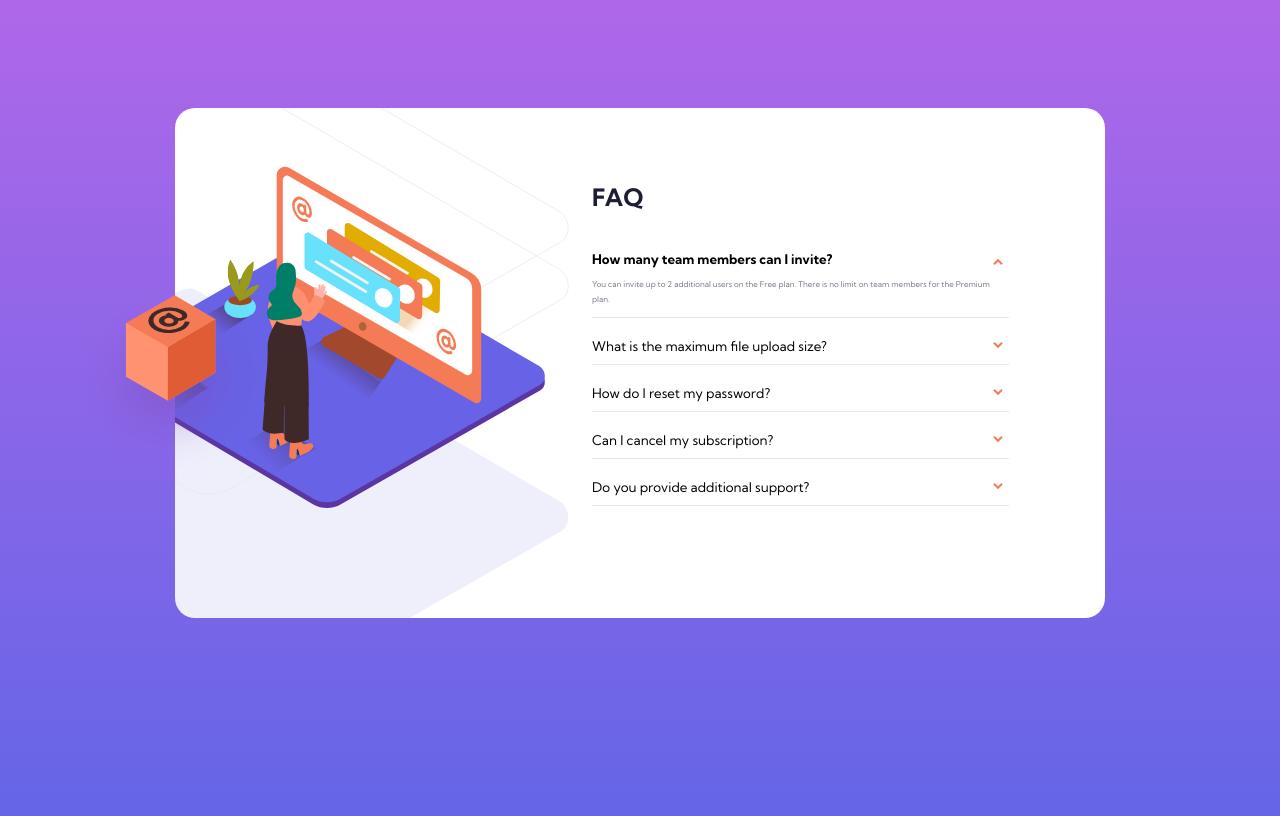
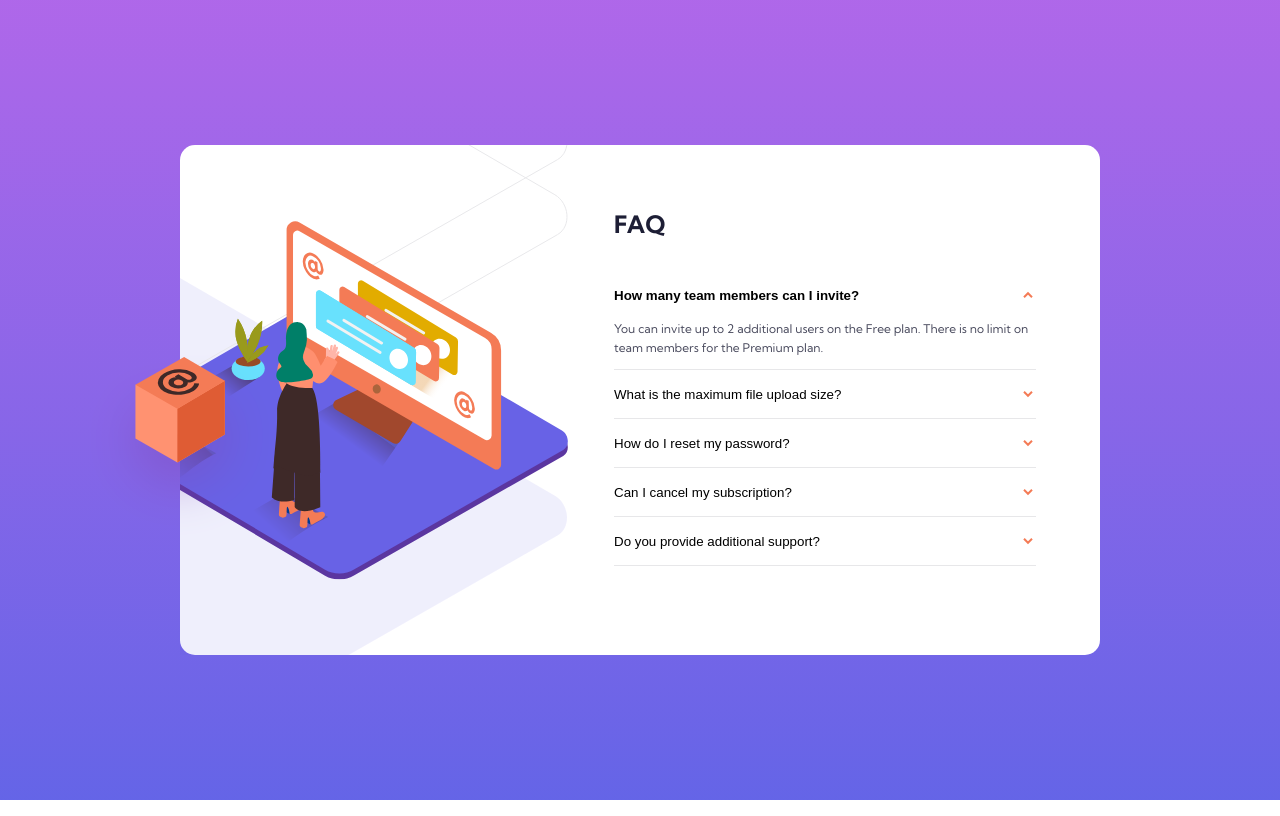
Before and after one commit to olppaemi/accordion-card, a plain HTML site: page index.html in a window 1280 px wide. Both pictures are taken after a click on the button "How many team members can I invite?". Drawn offline with Linux system fonts and the light colour scheme.

Commit message:
redesign

```diff
--- /dev/null
+++ b/app/js/script.js
@@ -0,0 +1,27 @@
+const accordionButtons = document.querySelectorAll('.accordion-button');
+const accordionCollapses = document.querySelectorAll('.accordion-collapse');
+
+accordionButtons.forEach((button) => {
+  button.addEventListener('click', (e) => {
+    const accordionCollapse = e.target.parentElement.nextElementSibling;
+
+    accordionButtons.forEach((btn) => {
+      if (btn.classList.contains('show')) {
+        btn.classList.remove('show');
+      }
+    });
+
+    accordionCollapses.forEach((el) => {
+      if (el != accordionCollapse) {
+        el.classList.remove('show');
+      }
+    });
+
+    if (!accordionCollapse.classList.contains('show')) {
+      accordionCollapse.classList.add('show');
+      button.classList.add('show');
+    } else {
+      accordionCollapse.classList.remove('show');
+    }
+  });
+});
--- /dev/null
+++ b/app/scss/_accordion.scss
@@ -0,0 +1,84 @@
+.accordion {
+  @include breakpoint(large) {
+    flex: 1;
+    padding-top: rem(64);
+    padding-bottom: rem(64);
+    padding-left: rem(12);
+    padding-right: rem(64);
+  }
+}
+
+.accordion-item {
+  border-bottom: 1px solid var(--light-gray-blue);
+}
+
+.accordion-header {
+  padding-top: rem(12);
+  padding-bottom: rem(12);
+
+  @include breakpoint(large) {
+    padding-top: rem(16);
+    padding-bottom: rem(16);
+  }
+}
+
+.accordion-button {
+  width: 100%;
+  display: flex;
+  flex-direction: row;
+  justify-content: space-between;
+  align-items: center;
+  cursor: pointer;
+
+  &.show {
+    font-weight: 700;
+  }
+
+  &:hover {
+    color: var(--soft-red);
+  }
+
+  &::after {
+    display: block;
+    content: "";
+    width: 1rem;
+    height: 1rem;
+    background: url("/images/icon-arrow-down.svg") no-repeat;
+    background-position: center;
+    transition: transform 300ms ease-out;
+  }
+
+  &.show::after {
+    transform: rotate(180deg);
+  }
+}
+
+.accordion-collapse {
+  @include breakpoint(large) {
+    padding-bottom: rem(16);
+  }
+
+  &.collapse {
+    display: none;
+  }
+
+  &.show {
+    display: block;
+    padding-bottom: rem(12);
+    animation: slide-down 300ms ease-out;
+  }
+}
+
+.accordion-body {
+  color: var(--xdark-gray-blue);
+  line-height: 1.6;
+}
+
+@keyframes slide-down {
+  from {
+    opacity: 0;
+  }
+  to {
+    opacity: 1;
+  }
+}
--- /dev/null
+++ b/app/scss/_functions.scss
@@ -0,0 +1,3 @@
+@function rem($pixels, $context: 16) {
+  @return ($pixels / $context) * 1rem;
+}
--- /dev/null
+++ b/app/scss/_globals.scss
@@ -0,0 +1,128 @@
+:root {
+  --desaturated-blue: hsl(238, 29%, 16%);
+  --soft-red: hsl(14, 88%, 65%);
+  --soft-violet: hsl(273, 75%, 66%);
+  --soft-blue: hsl(240, 73%, 65%);
+  --xdark-gray-blue: hsl(237, 12%, 33%);
+  --dark-gray-blue: hsl(240, 6%, 50%);
+  --light-gray-blue: hsl(240, 5%, 91%);
+}
+
+*,
+*::before,
+*::after {
+  box-sizing: border-box;
+  margin: 0;
+  padding: 0;
+}
+
+html {
+  font-size: 100%;
+  color: var(--desaturated-blue);
+}
+
+body {
+  font-family: "Kumbh Sans", sans-serif;
+  font-size: rem(12);
+  min-height: 100vh;
+  display: flex;
+  justify-content: center;
+  align-items: center;
+  background: linear-gradient(to bottom, var(--soft-violet), var(--soft-blue));
+
+  @include breakpoint-down(medium) {
+    padding-top: rem(148);
+    padding-bottom: rem(85);
+  }
+}
+
+.container {
+  position: relative;
+  background-color: white;
+  border-radius: 15px;
+
+  @include breakpoint-down(medium) {
+    width: 87%;
+    height: rem(535);
+    padding-top: rem(138);
+    padding-left: rem(24);
+    padding-right: rem(24);
+  }
+
+  @include breakpoint(large) {
+    display: flex;
+    flex-direction: row;
+    width: rem(920);
+    height: rem(510);
+  }
+
+  h1 {
+    @include breakpoint-down(medium) {
+      text-align: center;
+      margin-bottom: rem(24);
+    }
+
+    @include breakpoint(large) {
+      margin-bottom: rem(32);
+    }
+  }
+}
+
+button {
+  background: transparent;
+  border: none;
+}
+
+.image-container {
+  @include breakpoint-down(medium) {
+    position: absolute;
+    top: 0;
+    left: 50%;
+    transform: translate(-50%, -53%);
+  }
+
+  @include breakpoint(large) {
+    position: relative;
+    flex: 1;
+    overflow: hidden;
+
+    .woman-desktop {
+      position: absolute;
+      top: 50%;
+      bottom: 0;
+      left: -20%;
+      transform: translateY(-50%);
+      z-index: 1;
+    }
+  }
+}
+
+.bg-pattern-mobile {
+  position: absolute;
+  top: rem(100);
+  left: rem(25);
+}
+
+.bg-pattern-desktop {
+  position: absolute;
+  right: 8%;
+  bottom: -26%;
+}
+
+.box {
+  position: absolute;
+  transform: translate(-50%, 114%);
+  z-index: 10;
+}
+
+.hide-for-mobile {
+  @include breakpoint-down(medium) {
+    display: none;
+  }
+}
+
+.hide-for-desktop {
+  @include breakpoint(large) {
+    display: none;
+  }
+}
--- /dev/null
+++ b/app/scss/style.scss
@@ -0,0 +1,4 @@
+@import "functions";
+@import "breakpoints";
+@import "globals";
+@import "accordion";
--- a/index.html
+++ b/index.html
@@ -3,86 +3,99 @@
 
 <head>
   <meta charset="UTF-8">
-  <title>Frontend Mentor | FAQ Accordion Card</title>
   <meta name="viewport" content="width=device-width, initial-scale=1.0">
-
+  <!-- displays site properly based on user's device -->
   <link rel="icon" type="image/png" sizes="32x32" href="./images/favicon-32x32.png">
   <link rel="preconnect" href="https://fonts.googleapis.com">
   <link rel="preconnect" href="https://fonts.gstatic.com" crossorigin>
   <link href="https://fonts.googleapis.com/css2?family=Kumbh+Sans:wght@400;700&display=swap" rel="stylesheet">
-  <link rel="stylesheet" href="/styles/style.css">
+  <link rel="stylesheet" href="dist/style.css">
+  <title>Frontend Mentor | FAQ Accordion Card</title>
 </head>
 
 <body>
-  <div class="card">
-    <img class="desktop-img-box" src="/images/illustration-box-desktop.svg" alt="box">
-    <div class="card__image">
-      <img class="desktop-img" src="/images/illustration-woman-online-desktop.svg" alt="woman">
-      <img class="mobile-img" src="/images/illustration-woman-online-mobile.svg" alt="woman">
+  <main class="container">
+    <img class="box hide-for-mobile" src="images/illustration-box-desktop.svg" alt="">
+    <div class="image-container">
+      <img class="hide-for-desktop" src="images/illustration-woman-online-mobile.svg" alt="">
+      <img class="bg-pattern-mobile hide-for-desktop" src="images/bg-pattern-mobile.svg" alt="">
+
+      <img class="woman-desktop hide-for-mobile" src="images/illustration-woman-online-desktop.svg" alt="">
+      <img class="bg-pattern-desktop hide-for-mobile" src="images/bg-pattern-desktop.svg" alt="">
     </div>
-    <div class="card__body">
+
+    <div class="accordion">
       <h1>FAQ</h1>
-      <div class="accordion">
-        <div class="accordion__item">
-          <button class="accordion__question">
+      <div class="accordion-item">
+        <h2 class="accordion-header">
+          <button class="accordion-button">
             How many team members can I invite?
           </button>
-          <div class="accordion__collapse collapse">
-            <div class="accordion__answer">
+        </h2>
+        <div id="collapseOne" class="accordion-collapse collapse">
+          <div class="accordion-body">
             You can invite up to 2 additional users on the Free plan. There is no limit on
             team members for the Premium plan.
           </div>
         </div>
       </div>
 
-        <div class="accordion__item">
-          <button class="accordion__question">
+      <div class="accordion-item">
+        <h2 class="accordion-header">
+          <button class="accordion-button">
             What is the maximum file upload size?
           </button>
-          <div class="accordion__collapse collapse">
-            <div class="accordion__answer">
+        </h2>
+        <div id="collapseTwo" class="accordion-collapse collapse">
+          <div class="accordion-body">
             No more than 2GB. All files in your account must fit your allotted storage space.
           </div>
         </div>
       </div>
 
-        <div class="accordion__item">
-          <button class="accordion__question">
+      <div class="accordion-item">
+        <h2 class="accordion-header">
+          <button class="accordion-button">
             How do I reset my password?
           </button>
-          <div class="accordion__collapse collapse">
-            <div class="accordion__answer">
+        </h2>
+        <div id="collapseThree" class="accordion-collapse collapse">
+          <div class="accordion-body">
             Click “Forgot password” from the login page or “Change password” from your profile page.
             A reset link will be emailed to you.
           </div>
         </div>
       </div>
 
-        <div class="accordion__item">
-          <button class="accordion__question ">
+      <div class="accordion-item">
+        <h2 class="accordion-header">
+          <button class="accordion-button">
             Can I cancel my subscription?
           </button>
-          <div class="accordion__collapse collapse">
-            <div class="accordion__answer">
+        </h2>
+        <div id="collapseFour" class="accordion-collapse collapse">
+          <div class="accordion-body">
             Yes! Send us a message and we’ll process your request no questions asked.
           </div>
         </div>
       </div>
 
-        <div class="accordion__item">
-          <button class="accordion__question">
+      <div class="accordion-item">
+        <h2 class="accordion-header">
+          <button class="accordion-button">
             Do you provide additional support?
           </button>
-          <div class="accordion__collapse collapse">
-            <div class="accordion__answer">
+        </h2>
+        <div id="collapseFive" class="accordion-collapse collapse">
+          <div class="accordion-body">
             Chat and email support is available 24/7. Phone lines are open during normal business hours.
           </div>
         </div>
       </div>
     </div>
-    </div>
-  </div>
-  <script type="text/javascript" src="/script.js"></script>
+  </main>
+
+  <script src="app/js/script.js"></script>
 </body>
 
 </html>
--- a/script.js
+++ /dev/null
@@ -1,43 +0,0 @@
-document.querySelectorAll('.accordion__question').forEach((item) => {
-    item.addEventListener('click', (event) => {
-        let accCollapse = item.nextElementSibling;
-
-        if (!item.classList.contains('collapsing')) {
-
-            if (!item.classList.contains('open')) {
-                accCollapse.style.display = 'block';
-                let accHeight = accCollapse.clientHeight;
-
-                setTimeout(() => {
-                    accCollapse.style.height = accHeight + 'px';
-                    accCollapse.style.display = '';
-                }, 1);
-
-                accCollapse.classList = 'accordion__collapse collapsing';
-
-                setTimeout(() => {
-                    console.log('open accordion content');
-                    accCollapse.classList = 'accordion__collapse collapse open';
-                }, 300);
-            }
-            // Close accordion item
-            else {
-                // Remove "collapse open" from .accordion__collapse, add "collapsing"
-                accCollapse.classList = 'accordion__collapse collapsing';
-
-                setTimeout(() => {
-                    accCollapse.style.height = '0px';
-                }, 1);
-
-                // After X amount of time, remove "collapsing" class and add "collapse" class
-                setTimeout(() => {
-                    console.log('close accordion content');
-                    accCollapse.classList = 'accordion__collapse collapse';
-                    accCollapse.style.height = '';
-                }, 300);
-            }
-
-            item.classList.toggle('open');
-        }
-    });
-});
--- a/styles/_accordion.scss
+++ /dev/null
@@ -1,67 +0,0 @@
-.accordion {
-
-    &__item {
-        border-bottom: 1px solid $light-grayish-blue;
-        margin-bottom: 1rem;
-    }
-
-    &__question {
-        display: flex;
-        justify-content: space-between;
-        width: 100%;
-        border: none;
-        background-color: transparent;
-        padding-left: 0;
-        padding-top: 1rem;
-        padding-bottom: 1rem;
-        font-family: 'Kumbh Sans', sans-serif;
-        transition: transform 300ms ease-in-out;
-        cursor: pointer;
-    }
-
-    &__question:hover {
-        color: $soft-red;
-    }
-
-    &__question.open::after {
-        transform: rotate(180deg);
-    }
-
-    &__question.open {
-        font-weight: 700;
-    }
-
-    &__question::after {
-        display: block;
-        content: "";
-        width: 1rem;
-        height: 1rem;
-        background-image: url('/images/icon-arrow-down.svg');
-        background-repeat: no-repeat;
-        margin-top: .4rem;
-    }
-
-    &__answer {
-        color: $grayish-blue;
-        padding-bottom: 1rem;
-        font-size: .8rem;
-        line-height: 1.5rem;
-    }
-
-    &__collapse {
-        transition: height 300ms ease;
-    }
-
-    &__collapse.collapse {
-        display: none;
-    }
-
-    &__collapse.collapsing {
-        height: 0;
-        overflow: hidden;
-    }
-
-    &__collapse.open {
-        display: block;
-    }
-}
--- a/styles/_base.scss
+++ /dev/null
@@ -1,116 +0,0 @@
-*,
-*::before,
-*::after {
-    box-sizing: border-box;
-}
-
-html {
-    font-size: 62.5%;
-    margin: 0;
-}
-
-body {
-    height: 100vh;
-    font-family: 'Kumbh Sans', sans-serif;
-    font-size: 1.2rem;
-    color: $xdblue;
-    background-image: linear-gradient($soft-violet, $soft-blue);
-    background-repeat: no-repeat;
-    // overflow: hidden;
-    display: flex;
-    justify-content: center;
-    padding: 10rem 1rem;
-}
-
-
-.card {
-    background-color: white;
-    border-radius: 2rem;
-    padding-top: 11rem;
-    padding-left: 2.5rem;
-    padding-right: 2.2rem;
-    width: 33rem;
-    height: 600px;
-
-    background-image: url("/images/bg-pattern-mobile.svg");
-    background-repeat: no-repeat;
-    background-position: center top;
-
-    &__image {
-        display: flex;
-        align-items: center;
-        justify-content: center;
-        position: relative;
-
-        .mobile-img {
-            position: absolute;
-            top: -20.5rem;
-            max-width: 240px;
-        }
-
-        .desktop-img {
-            display: none;
-        }
-    }
-
-    &__body {
-        h1 {
-            text-align: center;
-        }
-    }
-
-    .desktop-img-box {
-        display: none;
-    }
-}
-
-@media(min-width: 800px) {
-
-    .card {
-        display: flex;
-        width: 930px;
-        height: 510px;
-        padding: 5.8rem 9.6rem 5rem 0;
-
-        background-image: url("/images/bg-pattern-desktop.svg");
-        background-repeat: no-repeat;
-        background-size: 80%;
-        background-position: -35rem -11rem;
-        position: relative;
-
-        &__body {
-            flex: 1;
-
-            h1 {
-                text-align: left;
-                padding-bottom: 2.875rem;
-                margin-bottom: 0;
-            }
-        }
-
-        &__image {
-            flex: 1;
-            overflow: hidden;
-
-            .mobile-img {
-                display: none;
-            }
-
-            .desktop-img {
-                display: block;
-                position: absolute;
-                top: 0;
-                left: -8rem;
-                max-width: 450px;
-            }
-        }
-
-        .desktop-img-box {
-            display: block;
-            position: absolute;
-            top: 18.5rem;
-            left: -10rem;
-            z-index: 1;
-        }
-    }
-}
```
Also changed, not shown: app/scss/_breakpoints.scss (added, +25 -0 lines), styles/style.scss (deleted, +0 -10 lines), dist/screenshot.png (added), dist/style.css (added), styles/style.css (deleted), 4 other files. Lines whose indentation alone changed are shown as unchanged.
